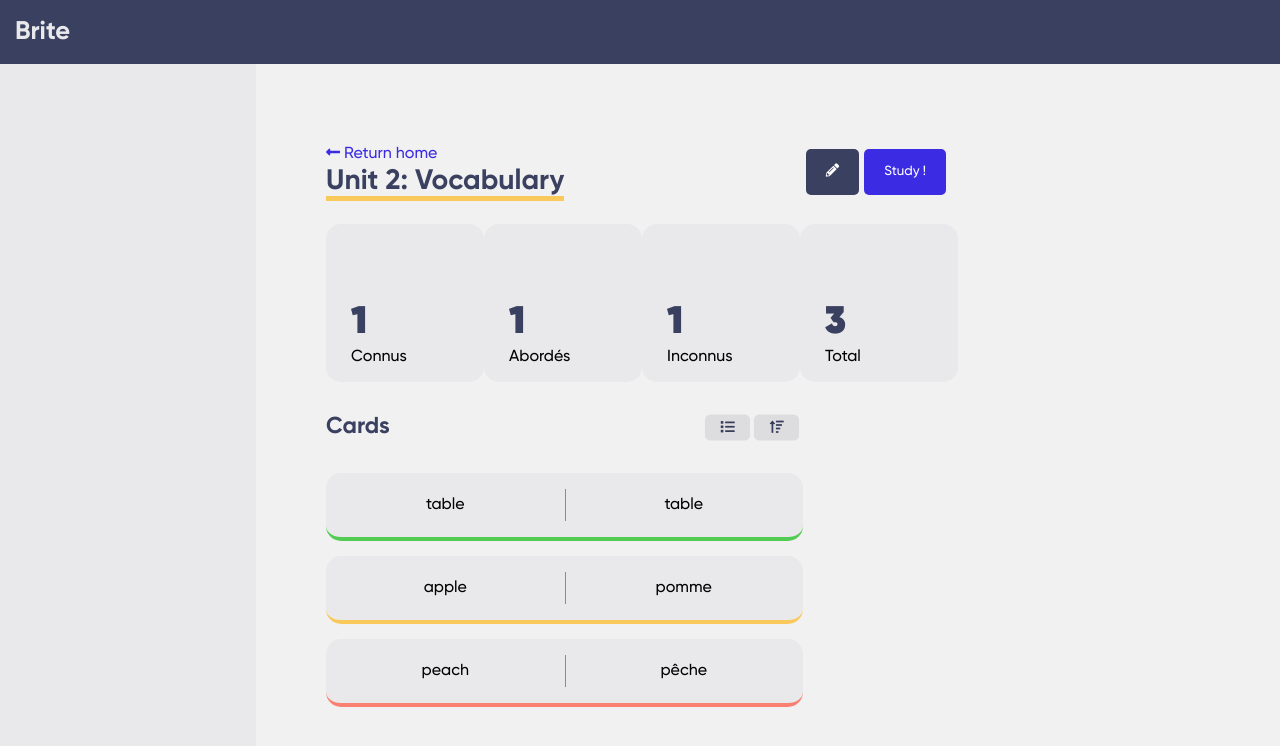
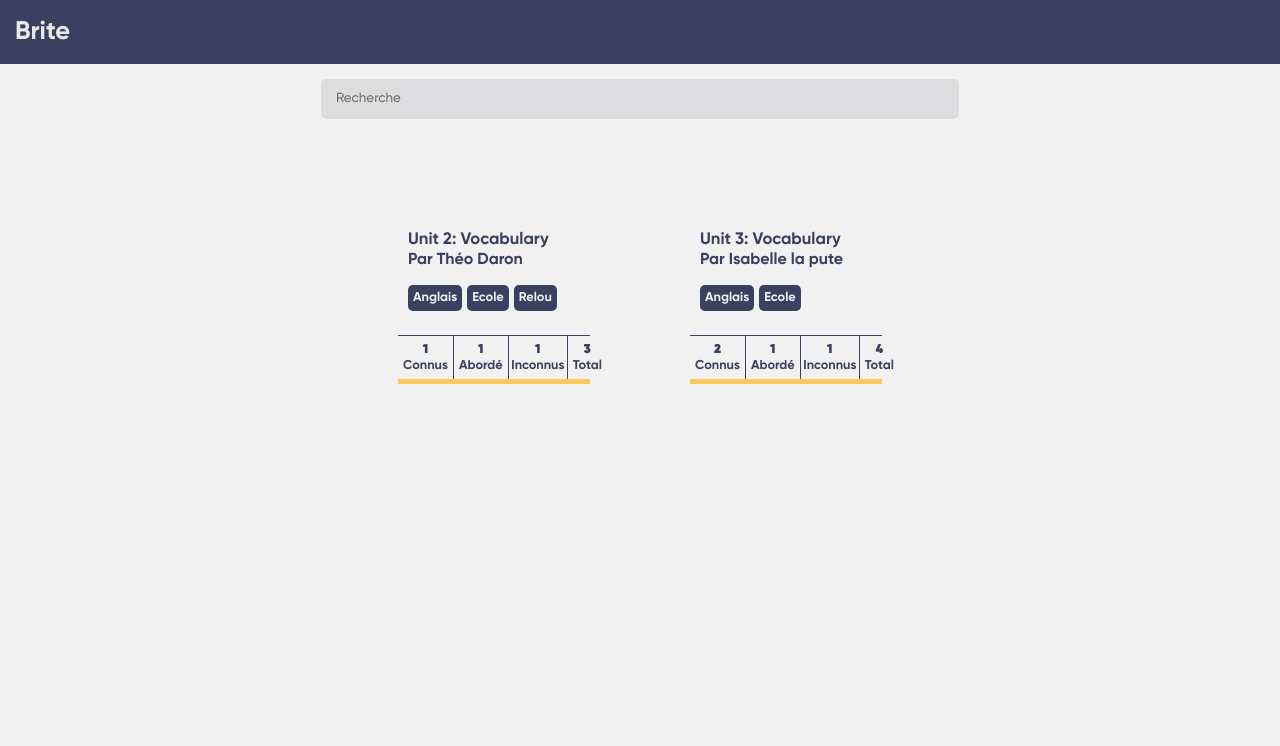
Before and after one commit to Kaporos/Bride, a Svelte app: page / in a window 1280 px wide. Shown: the top 746 px of the page. Built offline with nearby package versions, Linux system fonts and the light colour scheme.

Commit message:
Fixing font size bugs and adding search bar

```diff
--- a/src/App.svelte
+++ b/src/App.svelte
@@ -10,7 +10,7 @@
 	let home = false;
 
 	let collections = []
-	$: currentCollection = collections[0]
+	let currentCollection = 0
 
 
 	const unsuscribe = collectionsStorage.subscribe(value => collections = value )
--- a/src/CollectionView/FlashCards.svelte
+++ b/src/CollectionView/FlashCards.svelte
@@ -13,7 +13,6 @@
 
     let isFlipped = false;
 
-    $: classValue = isFlipped ? "is-flipped" : "" /* TODO Properly */
 
     function flip() {
         isFlipped = !isFlipped
@@ -26,7 +25,6 @@
     }
     function previous() {
         flipCurrentCard = flipCurrentCard === 0  ? cards.length - 1 : flipCurrentCard - 1
-
     }
 
 
@@ -52,7 +50,7 @@
         {#if view === "card"}
             <div id="reverse">
                 <div class="scene">
-                    <div on:click={flip} class="card {classValue}">
+                    <div on:click={flip} class="card {isFlipped ? 'is-flipped' : '' }">
                         <div class="card__face card__face--front">{ cards[flipCurrentCard].term }</div>
                         <div class="card__face card__face--back">{ cards[flipCurrentCard].definition }</div>
                     </div>
@@ -137,11 +135,12 @@
         height: 100%;
         color: var(--dark);
         font-weight: bold;
-        font-size: 40px;
+        font-size: 1.8vw;
         -webkit-backface-visibility: hidden;
         backface-visibility: hidden;
         display: grid;
         place-items: center;
+        text-align: center;
 
 
     }
@@ -155,6 +154,7 @@
 
         transform: rotateY(180deg);
     }
+
 
     #controls {
         display: flex;
--- a/src/HomeView/CollectionCard.svelte
+++ b/src/HomeView/CollectionCard.svelte
@@ -105,6 +105,7 @@
         border-radius: 5px;
         color: var(--background);
         margin-bottom: 5px;
+        font-size: 1vw;
 
 
     }
@@ -121,13 +122,15 @@
         display: flex;
         flex-direction: column;
         align-items: center;
-        color: var(--dark)
+        color: var(--dark);
+        font-size: 1vw;
 
 
     }
 
     .number {
         font-weight: 900;
+        font-size: 1vw;
     }
 
     .status:not(:last-child) {
--- a/src/HomeView/HomeView.svelte
+++ b/src/HomeView/HomeView.svelte
@@ -4,6 +4,29 @@
     const dispatch = createEventDispatcher();
     export let collections;
     console.log(collections)
+
+
+    let filter = ""
+
+    $: collectionsOk = collections.filter(collection => {
+        if (filter === "") {
+            return collection
+        }
+        else {
+            if (collection.title.includes(filter) || collection.author.includes(filter)) {
+                return collection
+            }
+            let ok = false
+            collection.tags.forEach((tag) => {
+                if (tag.includes(filter)) {
+                    ok = true
+                }
+            })
+            if (ok) {
+                return collection
+            }
+        }
+    })
 
     function choose(collection) {
         dispatch("choose", {
@@ -17,15 +40,21 @@
 
 <main>
 
-    <div id="cards">
+    <div id="content">
+        <input type="text" bind:value={filter} placeholder="Recherche">
+
+        <div id="cards">
 
 
-        {#each collections as collection}
 
-            <CollectionCard  on:click={choose(collection)}  collection={collection} />
+            {#each collectionsOk as collection}
 
-        {/each}
+                <CollectionCard  on:click={choose(collection)}  collection={collection} />
+
+            {/each}
+        </div>
     </div>
+
 
 
 
@@ -35,15 +64,35 @@
 <style>
 
     #cards {
-        width: 95%;
         max-height: 92vw;
         padding-top: 50px;
         background-color: var(--background);
-        margin: auto;
         display: flex;
         flex-wrap: wrap;
         overflow: auto;
         justify-content: center;
     }
+    #content {
+        width: 95%;
+        margin-right: auto;
+        margin-left: auto;
+        margin-top: 15px;
+        display: flex;
+        flex-direction: column;
+        align-items: center;
+    }
+
+    input {
+        outline: none;
+        border: none;
+        background-color: var(--light);
+        filter: brightness(95%);
+        width: 50%;
+        height: 5vh;
+        border-radius: 5px;
+        font-family: inherit;
+        padding-left: 15px;
+        padding-right: 15px;
+    }
 
 </style>
--- a/src/utils/Card.svelte
+++ b/src/utils/Card.svelte
@@ -22,6 +22,7 @@
         border-radius: 15px;
         margin-top: 15px;
         margin-bottom: 15px;
+        margin-right: 15px;
         position: relative;
         width: 10vw;
         height: 10vw;
```
